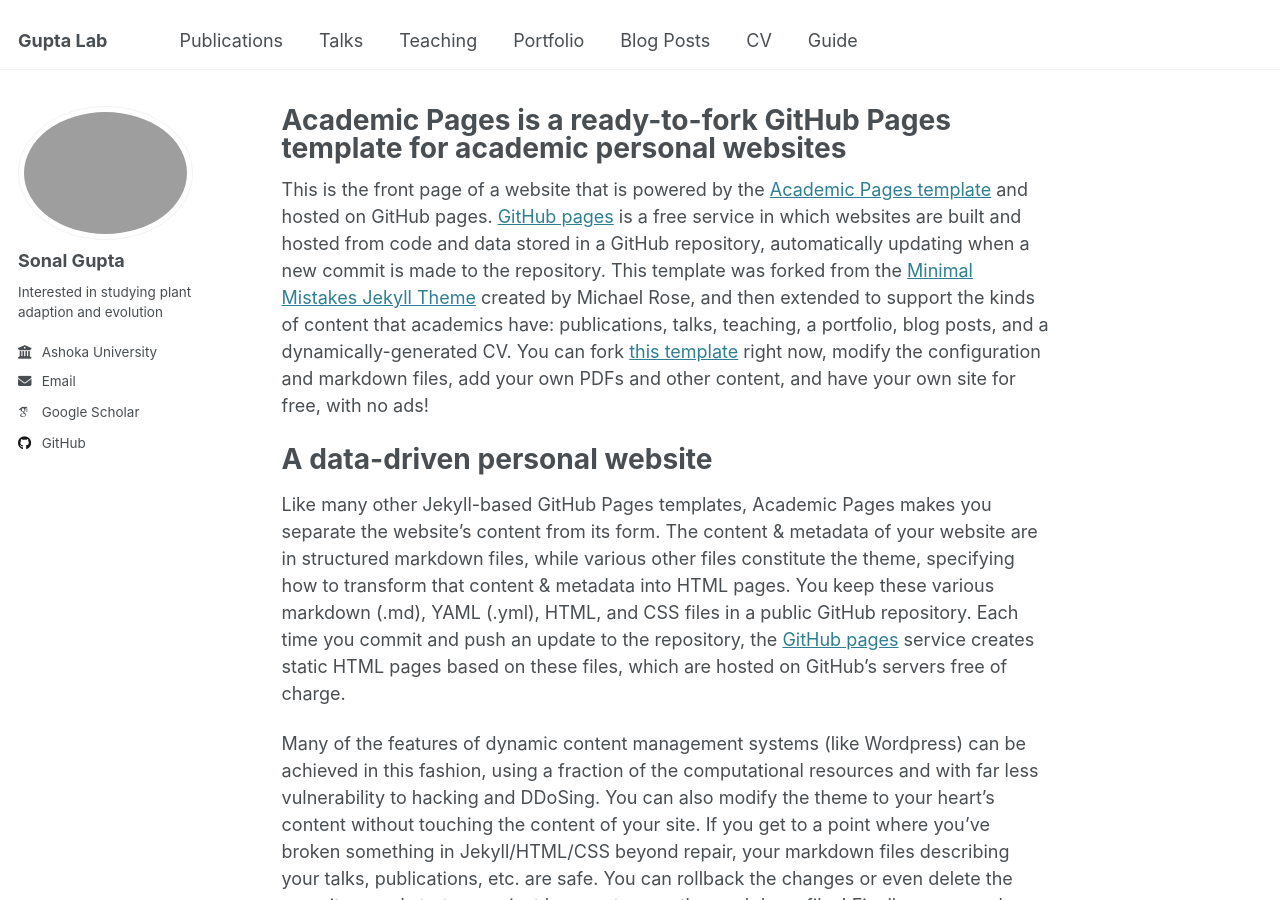
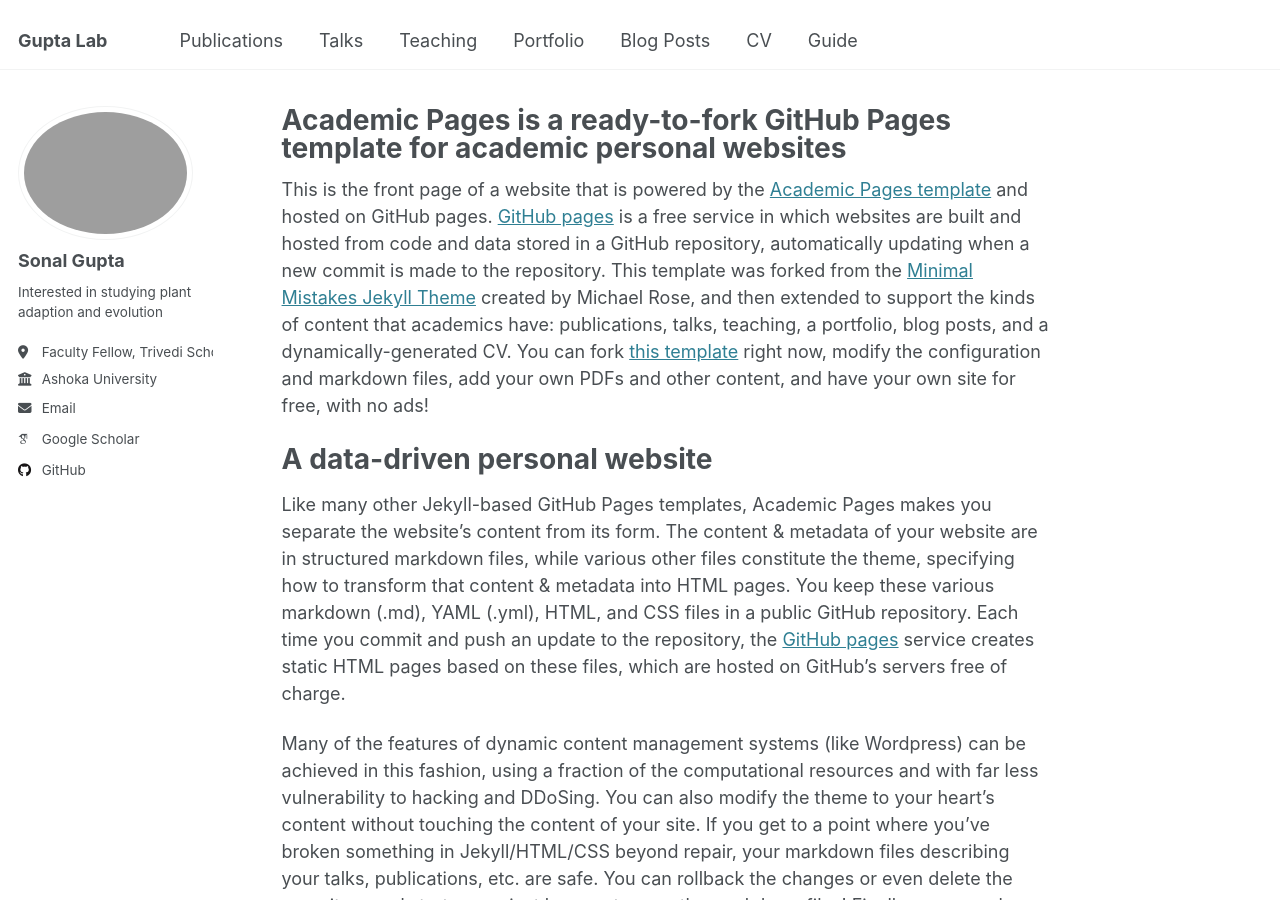
Before and after one commit to gupta-plantgenevo/gupta-plantgenevo.github.io, a Jekyll site: the page built from _pages/about.md, in a window 1280 px wide and 900 px high. Built offline with Jekyll 4.4.1, drawn with Linux system fonts in a browser that asks for light colours; some web fonts are replaced; part of the change alters nothing that is shown.

Commit message:
Update _config.yml

```diff
--- a/_config.yml
+++ b/_config.yml
@@ -26,7 +26,7 @@ author:
   name             : "Sonal Gupta"
   pronouns         : # example: "she/her"
   bio              : "Interested in studying plant adaption and evolution"
-  position         : "Faculty Fellow, Trivedi School of Bioscience"
+  location         : "Faculty Fellow, Trivedi School of Bioscience"
   employer         : "Ashoka University"
   uri              : # URL
   email            : "sonal.gupta@ashoka.edu.in"
```
